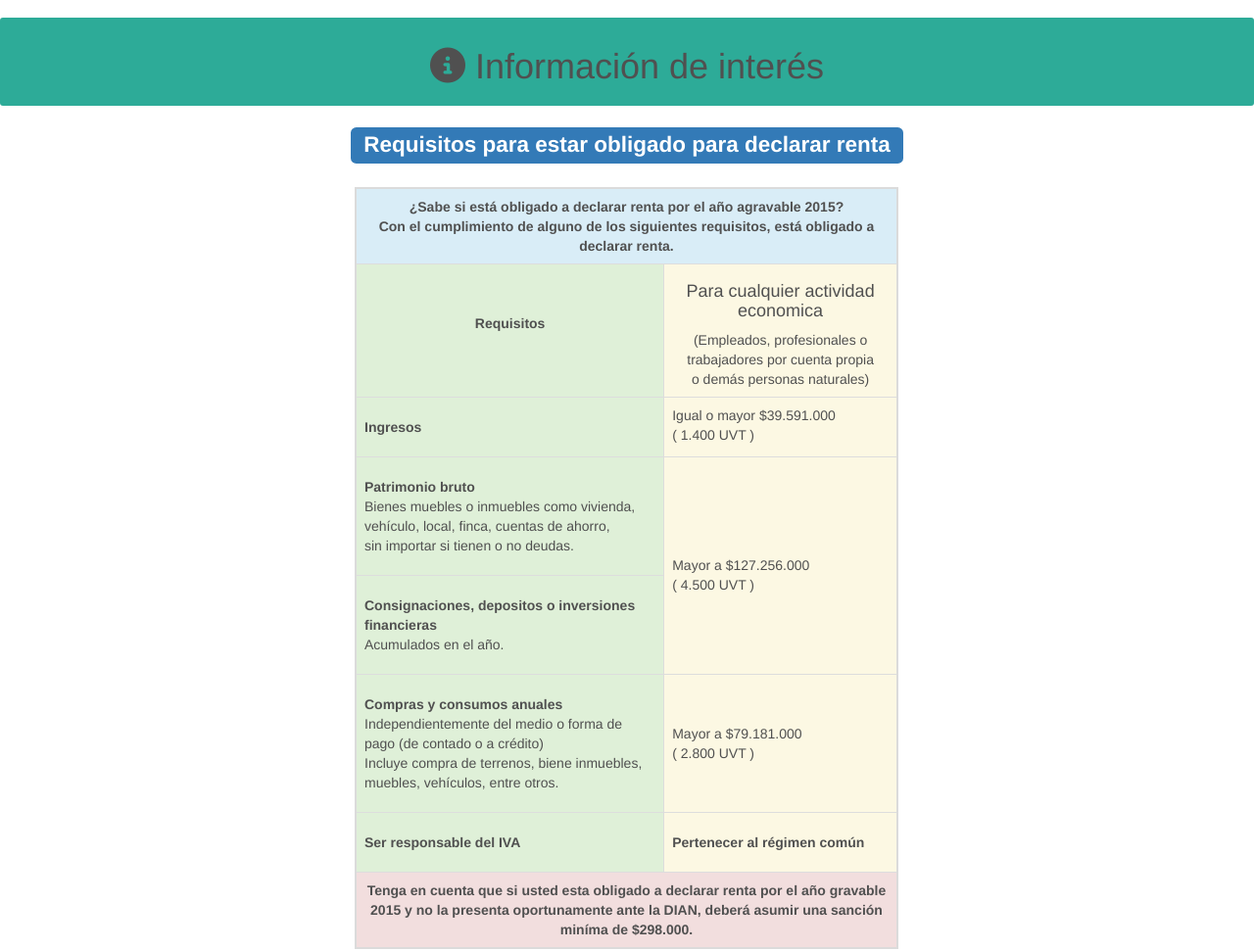
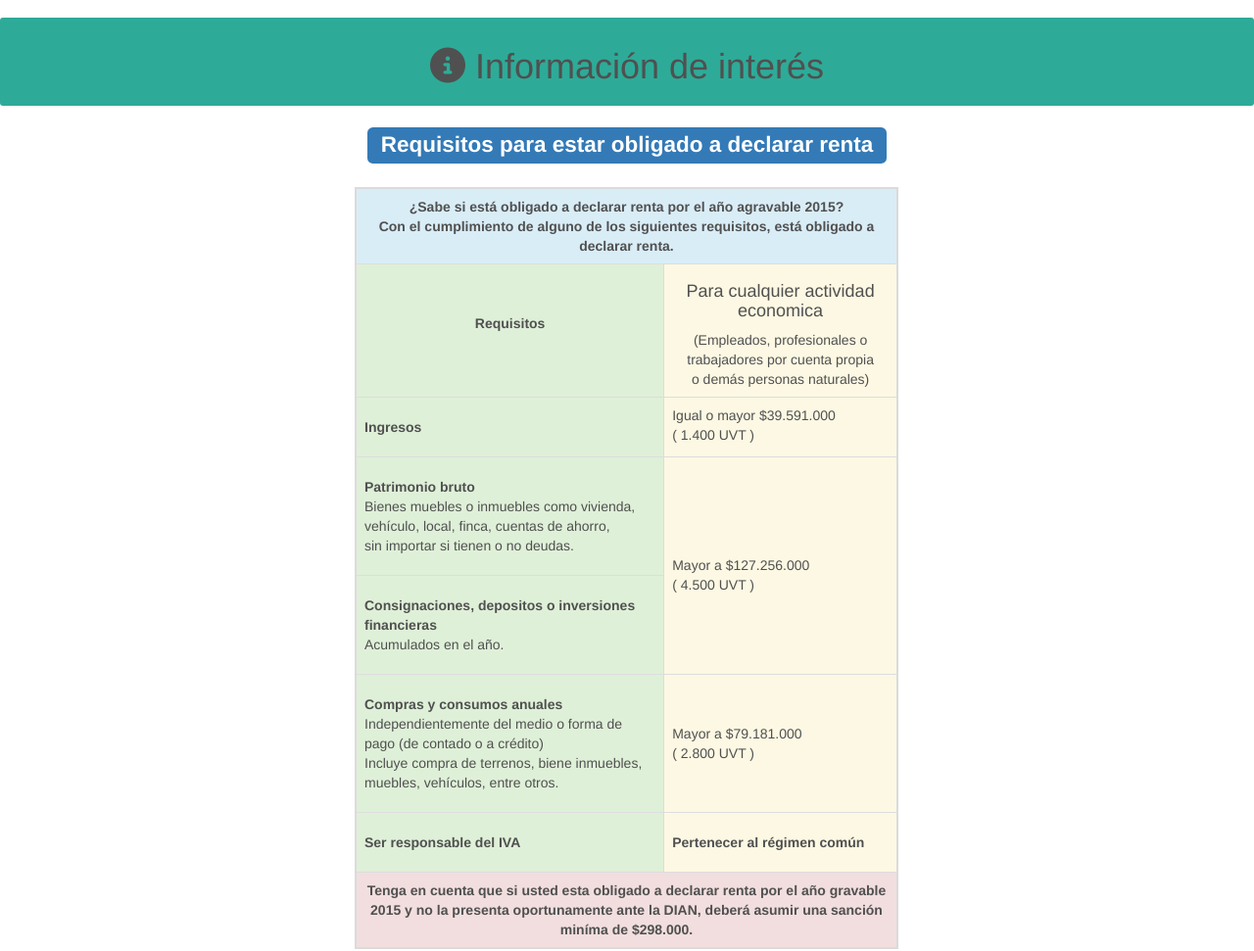
Before and after one commit to mortizs1/adeclarar.com, a plain HTML site: page index.html in a window 1280 px wide. Shown: the part 820-1791 px from the top of the page at 98% size. Drawn offline with nearby package versions, Linux system fonts and the light colour scheme.

Commit message:
correccion de errores

```diff
--- a/index.html
+++ b/index.html
@@ -53,7 +53,7 @@
             <div class="row">
               <div class="col-sm-12">
 
-                <h2>  <span class="label label-primary">Requisitos para estar obligado para declarar renta</span> </h2>
+                <h2>  <span class="label label-primary">Requisitos para estar obligado a declarar renta</span> </h2>
 
               </div>
             </div>
@@ -385,7 +385,7 @@
                 <br>
                 <p><strong>Consulta:</strong></p>
                   <ul>
-                    <li><a href="#requisitos">Requisitos para estar obligado para declarar renta.</a></li>
+                    <li><a href="#requisitos">Requisitos para estar obligado a declarar renta.</a></li>
                     <li><a href="#calendario">Calendario de vencimientos 2016 - Personas naturales.</a></li>
                     <li><a href="#documentos">Documentos necesarios para la elaboración de la declaración.</a></li>
                     <li><a href="#instructivo">Instrucctivo para obtener documentos soporte.</a></li>
```
